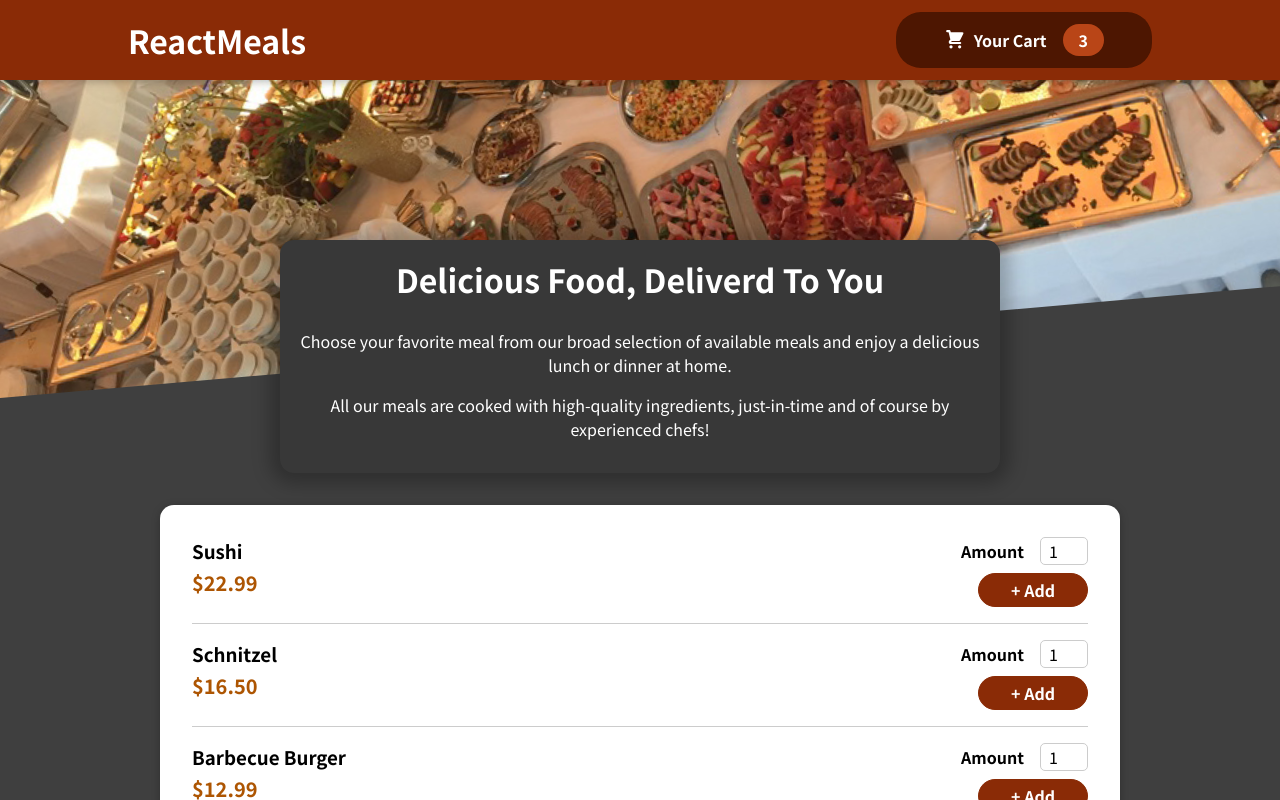
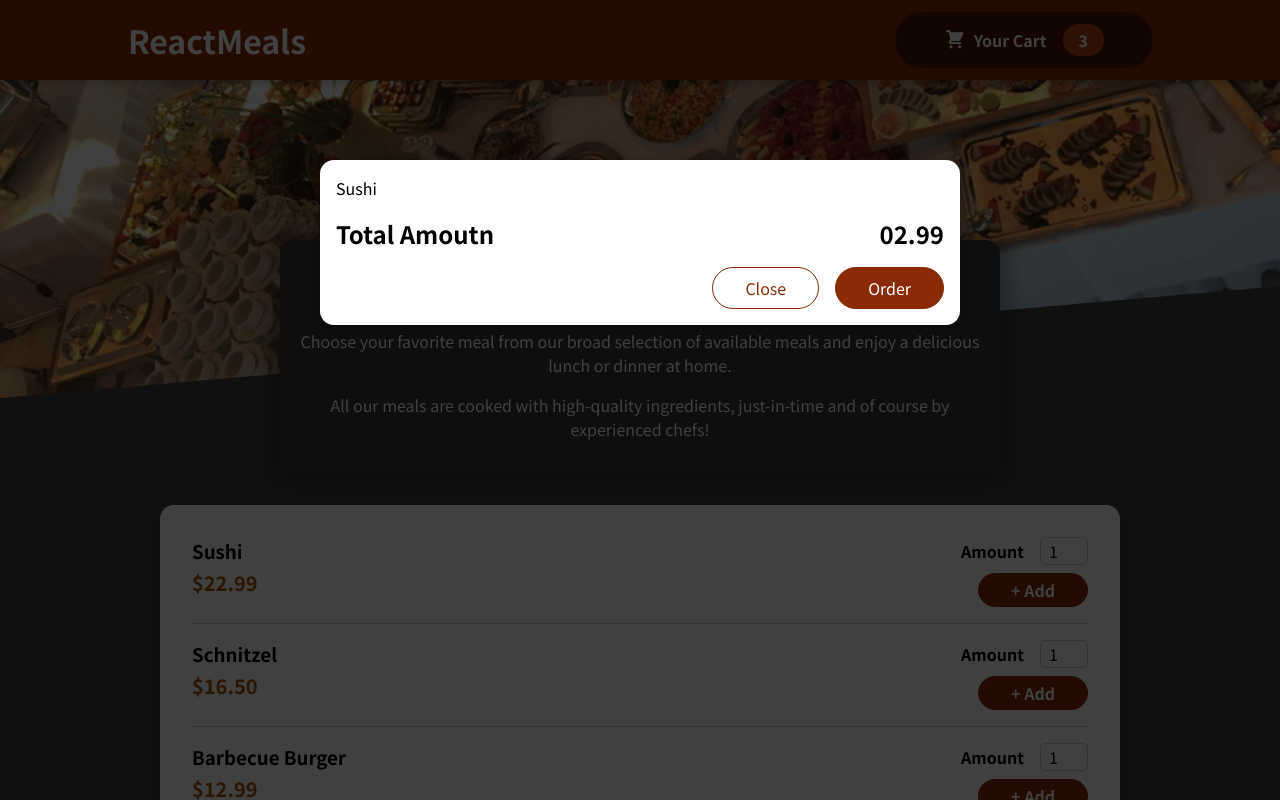
Before and after one commit to Joshua-DaCosta/food-order, a React (Create React App) app: page / in a window 1280 px wide. Shown: the top 800 px of the page. Built offline with nearby package versions, Linux system fonts and the light colour scheme.

Commit message:
implemented modal

```diff
--- a/public/index.html
+++ b/public/index.html
@@ -10,34 +10,16 @@
       content="Web site created using create-react-app"
     />
     <link rel="apple-touch-icon" href="%PUBLIC_URL%/logo192.png" />
-    <!--
-      manifest.json provides metadata used when your web app is installed on a
-      user's mobile device or desktop. See https://developers.google.com/web/fundamentals/web-app-manifest/
-    -->
+
     <link rel="manifest" href="%PUBLIC_URL%/manifest.json" />
-    <!--
-      Notice the use of %PUBLIC_URL% in the tags above.
-      It will be replaced with the URL of the `public` folder during the build.
-      Only files inside the `public` folder can be referenced from the HTML.
 
-      Unlike "/favicon.ico" or "favicon.ico", "%PUBLIC_URL%/favicon.ico" will
-      work correctly both with client-side routing and a non-root public URL.
-      Learn how to configure a non-root public URL by running `npm run build`.
-    -->
     <title>React App</title>
   </head>
   <body>
     <noscript>You need to enable JavaScript to run this app.</noscript>
+    <div id="overlays"></div>
+
     <div id="root"></div>
-    <!--
-      This HTML file is a template.
-      If you open it directly in the browser, you will see an empty page.
 
-      You can add webfonts, meta tags, or analytics to this file.
-      The build step will place the bundled scripts into the <body> tag.
-
-      To begin the development, run `npm start` or `yarn start`.
-      To create a production bundle, use `npm run build` or `yarn build`.
-    -->
   </body>
 </html>
--- a/src/App.js
+++ b/src/App.js
@@ -1,9 +1,11 @@
+import Cart from "./components/Cart/Cart";
 import Header from "./components/Layout/Header";
 import Meals from "./components/Meals/Meals";
 
 function App() {
   return (
     <>
+    <Cart />
       <Header />
       <main>
         <Meals />
--- a/src/components/Cart/Cart.js
+++ b/src/components/Cart/Cart.js
@@ -1,10 +1,11 @@
-import classes from './Cart.Module.css';
+import Modal from '../UI/Modal';
+import classes from './Cart.module.css';
 
 const Cart = () => {
 
       const cartItems = <ul className={classes['cart-items']}><li>Sushi</li></ul>;
   return (
-    <div>
+    <Modal>
       {cartItems}
       <div className={classes.total}>
         <span>Total Amoutn</span>
@@ -14,7 +15,7 @@ const Cart = () => {
         <button className={classes["button--alt"]}>Close</button>
         <button className={classes.button}>Order</button>
       </div>
-    </div>
+    </Modal>
   );
 }
 
--- a/src/components/UI/Modal.js
+++ b/src/components/UI/Modal.js
@@ -1,9 +1,31 @@
 import classes from './Modal.module.css';
+import  ReactDOM  from 'react-dom';
 
-const Modal = () => {
+const Backdrop = () => {
+  return <div className={classes.backdrop}></div>;
+};
+
+const ModalOverlay = (props) => {
   return (
-    <div>Modal</div>
-  )
+    <div className={classes.modal}>
+      <div className={classes.content}>
+            {props.children}
+      </div>
+    </div>
+  );
+};
+
+const Modal = props => {
+      const overylaysNode = document.getElementById("overlays");
+  return (
+    <>
+      {ReactDOM.createPortal(<Backdrop />, overylaysNode)}
+      {ReactDOM.createPortal(
+        <ModalOverlay>{props.children}</ModalOverlay>,
+        overylaysNode
+      )}
+    </>
+  );
 }
 
 export default Modal
```
